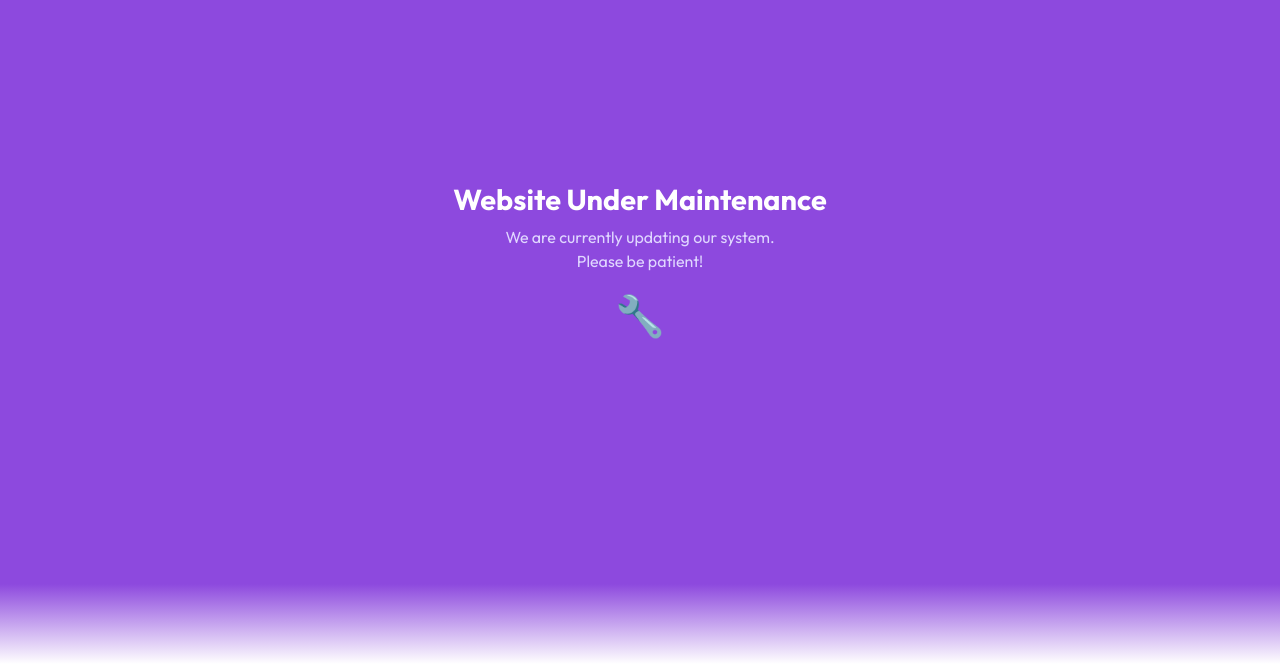
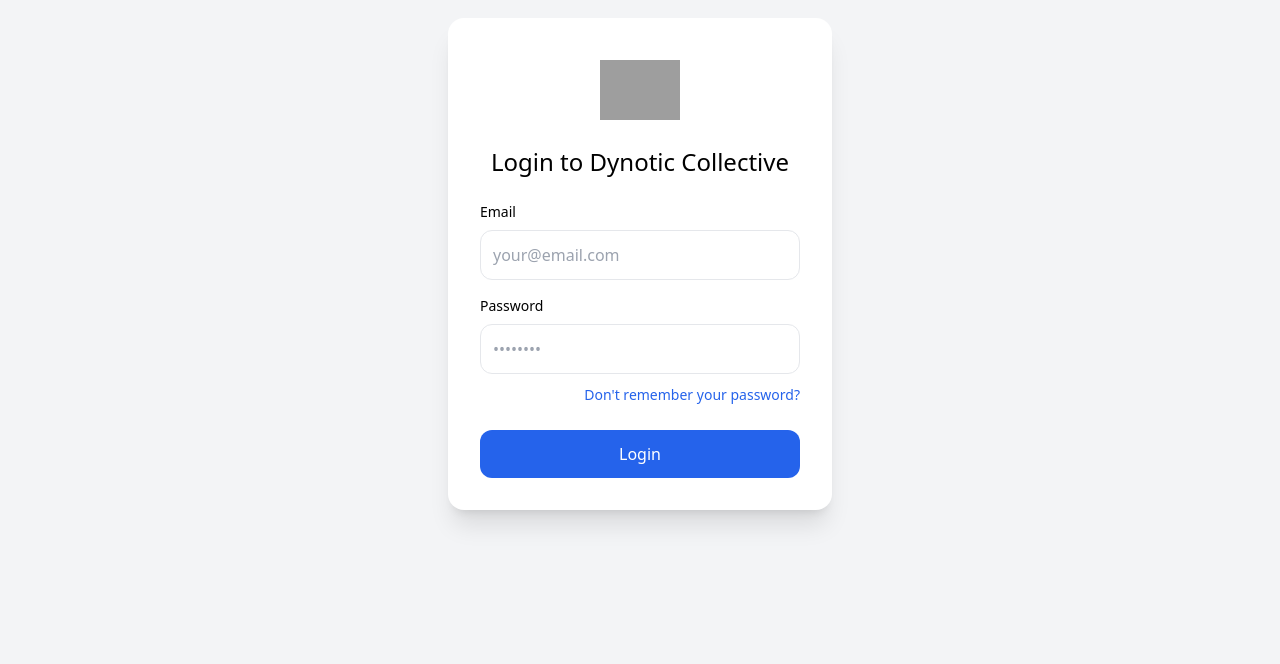
Before and after one commit to DinoEnterprise/collective, a plain HTML site: page index.html in a window 1280 px wide. Shown: the part 136-800 px from the top of the page. Drawn offline with nearby package versions, Linux system fonts and the light colour scheme; grey boxes are pictures that could not be loaded.

Commit message:
Update index.html

```diff
--- a/index.html
+++ b/index.html
@@ -1,62 +1,59 @@
 <!DOCTYPE html>
-<html lang="en">
+<html lang="id">
 <head>
-<meta charset="UTF-8">
-<meta name="viewport" content="width=device-width, initial-scale=1.0">
-<title>Under Maintenance</title>
-<link href="https://fonts.googleapis.com/css2?family=Outfit:wght@400;600;700&display=swap" rel="stylesheet">
-<style>
-  * { box-sizing: border-box; margin: 0; padding: 0; }
+  <meta charset="UTF-8" />
+  <meta name="viewport" content="width=device-width, initial-scale=1.0" />
+  <title>Login</title>
 
-  html, body {
-    height: 100%;
-    font-family: 'Outfit', sans-serif;
-    background: linear-gradient(to bottom, #8D49DE 90%, #ffffff 100%);
-    color: #fff;
-    display: flex;
-    flex-direction: column;
-    justify-content: center;
-    align-items: center;
-    text-align: center;
-    overflow: hidden;
-  }
+  <!-- TAILWIND -->
+  <script src="https://cdn.tailwindcss.com"></script>
 
-  h1 {
-    font-size: 1.8rem;
-    font-weight: 700;
-    margin-bottom: 8px;
-  }
+</head>
+<body class="bg-gray-100 flex items-center justify-center h-screen">
 
-  p {
-    font-size: 1rem;
-    color: #e0d7ff;
-    line-height: 1.5;
-  }
+  <div class="bg-white shadow-xl p-8 rounded-2xl w-full max-w-sm">
 
-  .icon {
-    font-size: 2.5rem;
-    margin-top: 25px;
-    animation: bounce 2s infinite ease-in-out;
-  }
+    <!-- LOGO -->
+    <div class="flex justify-center mb-4">
+      <img
+        src="https://i.imgur.com/T7zu4i7.png"
+        alt="Logo"
+        class="w-20 h-20 object-contain"
+      />
+    </div>
 
-  @keyframes bounce {
-    0%, 100% { transform: translateY(0); }
-    50% { transform: translateY(-8px); }
-  }
+    <h2 class="text-2xl font-medium text-center mb-6">Login to Dynotic Collective</h2>
 
-  @media (max-width:480px){
-    h1{ font-size: 1.4rem; }
-    p{ font-size: 0.9rem; }
-    .icon{ font-size: 2.2rem; margin-top: 20px; }
-  }
-</style>
-</head>
-<body>
+    <form>
 
-  <h1>Website Under Maintenance</h1>
-  <p>We are currently updating our system.<br>Please be patient!</p>
+      <label class="block mb-2 text-sm font-medium">Email</label>
+      <input
+        type="email"
+        class="w-full p-3 rounded-xl border outline-none mb-4 focus:ring-2 focus:ring-blue-500"
+        placeholder="your@email.com"
+      />
 
-  <div class="icon">🔧</div>
+      <label class="block mb-2 text-sm font-medium">Password</label>
+      <input
+        type="password"
+        class="w-full p-3 rounded-xl border outline-none mb-2 focus:ring-2 focus:ring-blue-500"
+        placeholder="••••••••"
+      />
+
+      <div class="text-right mb-6">
+        <a href="reset" class="text-sm text-blue-600 hover:underline">
+          Don't remember your password?
+        </a>
+      </div>
+
+      <button
+        type="submit"
+        class="w-full bg-blue-600 text-white py-3 rounded-xl font-medium hover:bg-blue-700 transition">
+        Login
+      </button>
+    </form>
+
+  </div>
 
 </body>
 </html>
```
